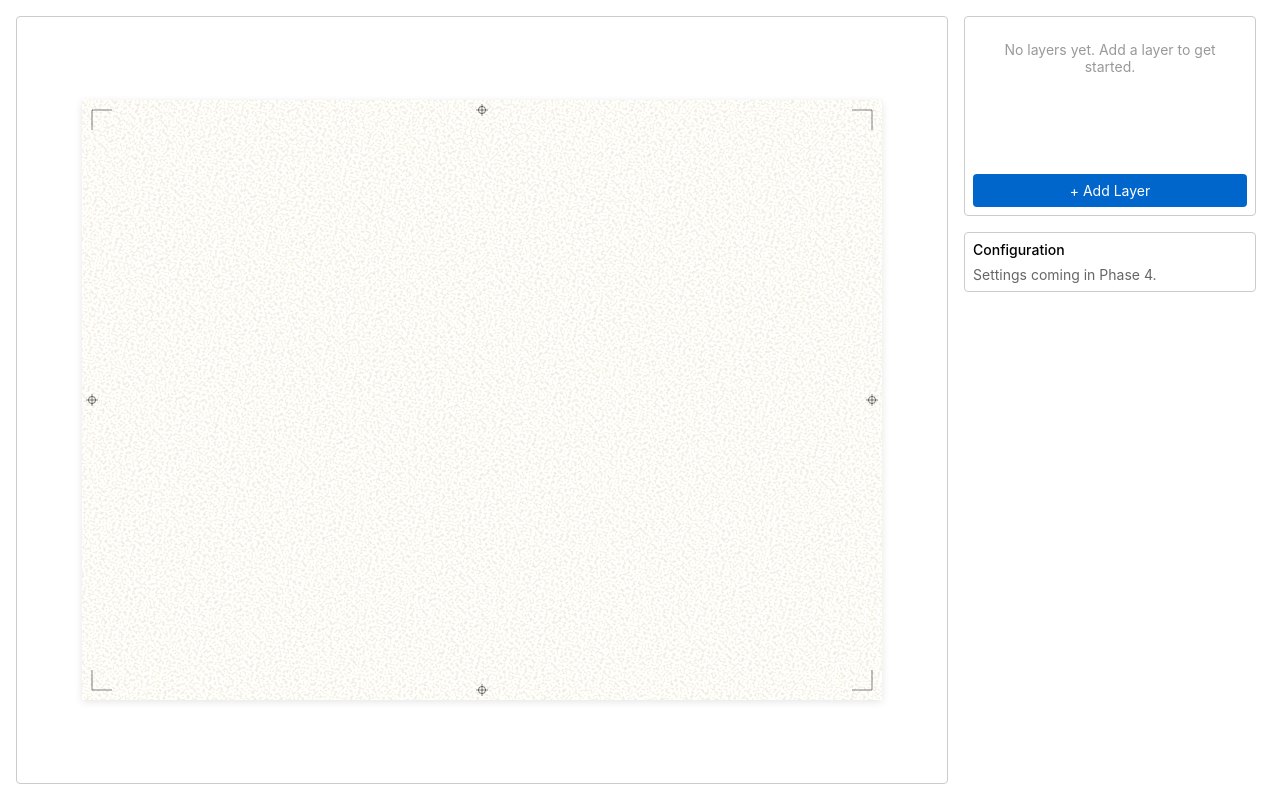
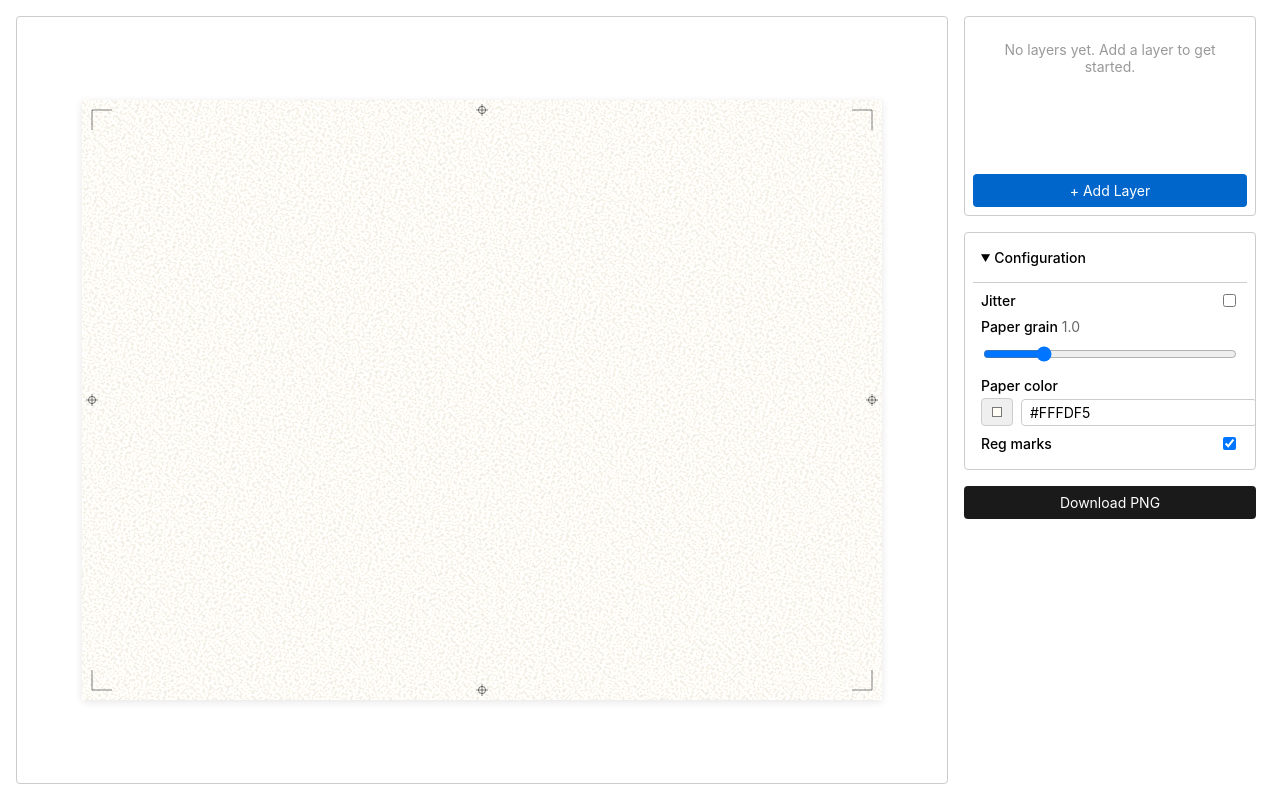
Before and after one commit to jackbush/riso, a React (Vite) app: page / in a window 1280 px wide. Built offline with nearby package versions, Linux system fonts and the light colour scheme.

Commit message:
configuration settings

```diff
--- a/src/App.tsx
+++ b/src/App.tsx
@@ -2,22 +2,33 @@ import { useState } from 'react';
 import { PreviewPane } from './components/PreviewPane';
 import { SettingsPanel } from './components/SettingsPanel';
 import { useLayerState } from './hooks/useLayerState';
+import { exportFullRes } from './engine/renderer';
 import { RisoConfig } from './types';
 import './index.css';
 
 export function App() {
   const { layers, ...actions } = useLayerState();
-  const [config] = useState<RisoConfig>({
+  const [config, setConfig] = useState<RisoConfig>({
     jitterEnabled: false,
     grainSize: 1,
     paperColor: '#FFFDF5',
     showRegMarks: true,
   });
 
+  function handleConfigChange(updates: Partial<RisoConfig>) {
+    setConfig((prev) => ({ ...prev, ...updates }));
+  }
+
   return (
     <div className="app">
       <PreviewPane layers={layers} config={config} />
-      <SettingsPanel layers={layers} actions={actions} />
+      <SettingsPanel
+        layers={layers}
+        actions={actions}
+        config={config}
+        onConfigChange={handleConfigChange}
+        onExport={() => exportFullRes(layers, config)}
+      />
     </div>
   );
 }
--- /dev/null
+++ b/src/components/ConfigPanel.tsx
@@ -0,0 +1,76 @@
+import { RisoConfig } from '../types';
+
+interface ConfigPanelProps {
+  config: RisoConfig;
+  onChange: (updates: Partial<RisoConfig>) => void;
+}
+
+export function ConfigPanel({ config, onChange }: ConfigPanelProps) {
+  return (
+    <details className="config-panel" open>
+      <summary className="config-panel-summary">Configuration</summary>
+
+      <div className="config-body">
+        {/* Jitter */}
+        <label className="config-item config-item--row">
+          <span className="config-label">Jitter</span>
+          <input
+            type="checkbox"
+            checked={config.jitterEnabled}
+            onChange={(e) => onChange({ jitterEnabled: e.target.checked })}
+          />
+        </label>
+
+        {/* Paper grain */}
+        <div className="config-item">
+          <label className="config-label">
+            Paper grain
+            <span className="config-value">{config.grainSize.toFixed(1)}</span>
+          </label>
+          <input
+            type="range"
+            min={0}
+            max={5}
+            step={0.1}
+            value={config.grainSize}
+            onChange={(e) => onChange({ grainSize: parseFloat(e.target.value) })}
+          />
+        </div>
+
+        {/* Paper color */}
+        <div className="config-item">
+          <label className="config-label">Paper color</label>
+          <div className="config-color-row">
+            <input
+              type="color"
+              value={config.paperColor}
+              onChange={(e) => onChange({ paperColor: e.target.value })}
+              className="config-color-swatch"
+            />
+            <input
+              type="text"
+              value={config.paperColor}
+              onChange={(e) => {
+                const v = e.target.value.trim();
+                if (/^#[0-9A-Fa-f]{6}$/.test(v)) onChange({ paperColor: v });
+              }}
+              maxLength={7}
+              className="config-hex-input"
+              spellCheck={false}
+            />
+          </div>
+        </div>
+
+        {/* Registration marks */}
+        <label className="config-item config-item--row">
+          <span className="config-label">Reg marks</span>
+          <input
+            type="checkbox"
+            checked={config.showRegMarks}
+            onChange={(e) => onChange({ showRegMarks: e.target.checked })}
+          />
+        </label>
+      </div>
+    </details>
+  );
+}
--- a/src/components/LayerList.tsx
+++ b/src/components/LayerList.tsx
@@ -21,9 +21,10 @@ const MAX_LAYERS = 7;
 interface LayerListProps {
   layers: Layer[];
   actions: LayerActions;
+  jitterEnabled: boolean;
 }
 
-export function LayerList({ layers, actions }: LayerListProps) {
+export function LayerList({ layers, actions, jitterEnabled }: LayerListProps) {
   const sensors = useSensors(
     useSensor(PointerSensor),
     useSensor(KeyboardSensor, { coordinateGetter: sortableKeyboardCoordinates })
@@ -53,9 +54,11 @@ export function LayerList({ layers, actions }: LayerListProps) {
             <LayerTile
               key={layer.id}
               layer={layer}
+              jitterEnabled={jitterEnabled}
               onRemove={() => actions.removeLayer(layer.id)}
               onColorChange={(ink: InkColor) => actions.updateLayerColor(layer.id, ink)}
               onOpacityChange={(opacity: number) => actions.updateLayerOpacity(layer.id, opacity)}
+              onJitterChange={(x: number, y: number) => actions.updateLayerJitter(layer.id, x, y)}
               onImageUpload={(imageData: ImageData, grayscaleData: ImageData) =>
                 actions.setLayerImage(layer.id, imageData, grayscaleData)
               }
--- a/src/components/LayerTile.tsx
+++ b/src/components/LayerTile.tsx
@@ -7,17 +7,21 @@ import { toGrayscale } from '../engine/grayscale';
 
 interface LayerTileProps {
   layer: Layer;
+  jitterEnabled: boolean;
   onRemove: () => void;
   onColorChange: (inkColor: InkColor) => void;
   onOpacityChange: (opacity: number) => void;
+  onJitterChange: (x: number, y: number) => void;
   onImageUpload: (imageData: ImageData, grayscaleData: ImageData) => void;
 }
 
 export function LayerTile({
   layer,
+  jitterEnabled,
   onRemove,
   onColorChange,
   onOpacityChange,
+  onJitterChange,
   onImageUpload,
 }: LayerTileProps) {
   const fileInputRef = useRef<HTMLInputElement>(null);
@@ -102,7 +106,7 @@ export function LayerTile({
         onChange={handleFileChange}
       />
 
-      {/* Name + opacity */}
+      {/* Name + opacity + jitter */}
       <div className="layer-tile-content">
         <span className="layer-tile-name">{layer.name}</span>
         <input
@@ -115,6 +119,32 @@ export function LayerTile({
           onChange={(e) => onOpacityChange(parseFloat(e.target.value))}
           title={`Opacity: ${Math.round(layer.opacity * 100)}%`}
         />
+        {jitterEnabled && (
+          <div className="jitter-inputs">
+            <label className="jitter-label">
+              X
+              <input
+                type="number"
+                className="jitter-input"
+                min={-100}
+                max={100}
+                value={layer.jitterX}
+                onChange={(e) => onJitterChange(parseInt(e.target.value, 10) || 0, layer.jitterY)}
+              />
+            </label>
+            <label className="jitter-label">
+              Y
+              <input
+                type="number"
+                className="jitter-input"
+                min={-100}
+                max={100}
+                value={layer.jitterY}
+                onChange={(e) => onJitterChange(layer.jitterX, parseInt(e.target.value, 10) || 0)}
+              />
+            </label>
+          </div>
+        )}
       </div>
 
       {/* Color swatch + picker */}
--- a/src/components/SettingsPanel.tsx
+++ b/src/components/SettingsPanel.tsx
@@ -1,22 +1,30 @@
-import { Layer } from '../types';
+import { Layer, RisoConfig } from '../types';
 import { LayerActions } from '../hooks/useLayerState';
 import { LayerList } from './LayerList';
+import { ConfigPanel } from './ConfigPanel';
 
 interface SettingsPanelProps {
   layers: Layer[];
   actions: LayerActions;
+  config: RisoConfig;
+  onConfigChange: (updates: Partial<RisoConfig>) => void;
+  onExport: () => void;
 }
 
-export function SettingsPanel({ layers, actions }: SettingsPanelProps) {
+export function SettingsPanel({
+  layers,
+  actions,
+  config,
+  onConfigChange,
+  onExport,
+}: SettingsPanelProps) {
   return (
     <div className="settings-panel">
-      <LayerList layers={layers} actions={actions} />
-      <div className="config-panel">
-        <div className="config-label">Configuration</div>
-        <div style={{ fontSize: '0.875rem', color: '#666' }}>
-          Settings coming in Phase 4.
-        </div>
-      </div>
+      <LayerList layers={layers} actions={actions} jitterEnabled={config.jitterEnabled} />
+      <ConfigPanel config={config} onChange={onConfigChange} />
+      <button onClick={onExport} className="export-btn">
+        Download PNG
+      </button>
     </div>
   );
 }
--- a/src/index.css
+++ b/src/index.css
@@ -262,3 +262,109 @@ button:disabled {
   cursor: pointer;
   accent-color: var(--color-accent);
 }
+
+/* Config panel */
+.config-panel {
+  border: 1px solid var(--color-border);
+  border-radius: var(--border-radius);
+  background-color: var(--color-bg);
+  overflow: hidden;
+}
+
+.config-panel-summary {
+  font-size: 0.875rem;
+  font-weight: 500;
+  padding: var(--spacing-sm);
+  cursor: pointer;
+  user-select: none;
+  list-style: none;
+  display: flex;
+  align-items: center;
+  gap: var(--spacing-xs);
+}
+
+.config-panel-summary::before {
+  content: '▶';
+  font-size: 0.625rem;
+  transition: transform 0.15s;
+}
+
+details[open] .config-panel-summary::before {
+  transform: rotate(90deg);
+}
+
+.config-body {
+  display: flex;
+  flex-direction: column;
+  gap: var(--spacing-sm);
+  padding: var(--spacing-sm);
+  border-top: 1px solid var(--color-border);
+}
+
+.config-item--row {
+  flex-direction: row;
+  align-items: center;
+  justify-content: space-between;
+  cursor: pointer;
+}
+
+.config-value {
+  font-weight: 400;
+  color: #666;
+  margin-left: var(--spacing-xs);
+}
+
+.config-color-row {
+  display: flex;
+  align-items: center;
+  gap: var(--spacing-sm);
+}
+
+.config-color-swatch {
+  width: 32px;
+  height: 28px;
+  padding: 0;
+  border: 1px solid var(--color-border);
+  border-radius: var(--border-radius);
+  cursor: pointer;
+  flex-shrink: 0;
+}
+
+.config-hex-input {
+  flex: 1;
+  font-family: monospace;
+  font-size: 0.875rem;
+}
+
+/* Jitter inputs on layer tile */
+.jitter-inputs {
+  display: flex;
+  gap: var(--spacing-sm);
+  margin-top: 2px;
+}
+
+.jitter-label {
+  display: flex;
+  align-items: center;
+  gap: 4px;
+  font-size: 0.75rem;
+  color: #666;
+}
+
+.jitter-input {
+  width: 52px;
+  padding: 2px 4px;
+  font-size: 0.75rem;
+  border: 1px solid var(--color-border);
+  border-radius: var(--border-radius);
+}
+
+/* Export button */
+.export-btn {
+  width: 100%;
+  background-color: #1a1a1a;
+}
+
+.export-btn:hover {
+  background-color: #333;
+}
```
Also changed, not shown: tasks/todo.md (+2 -2 lines).
